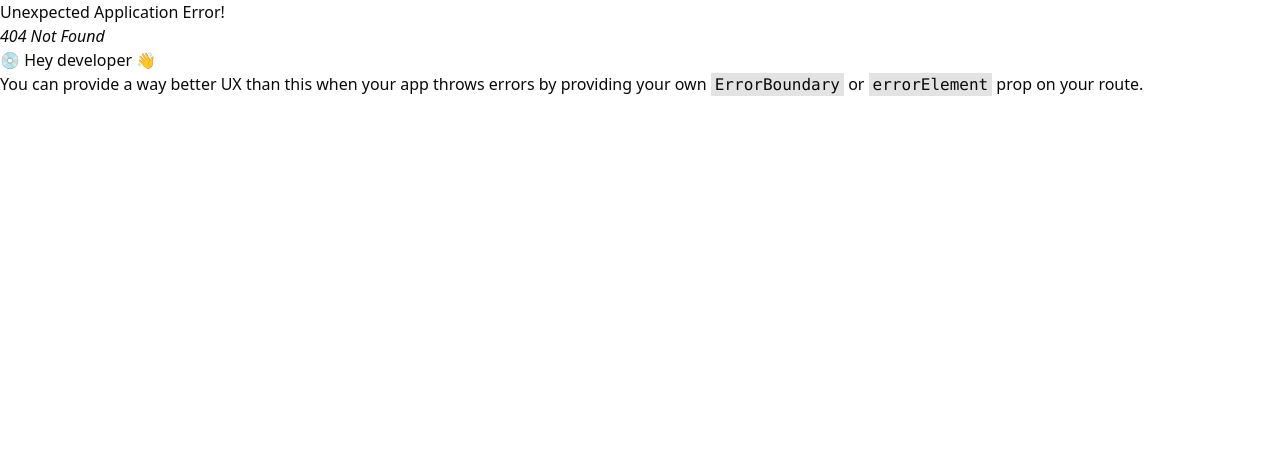
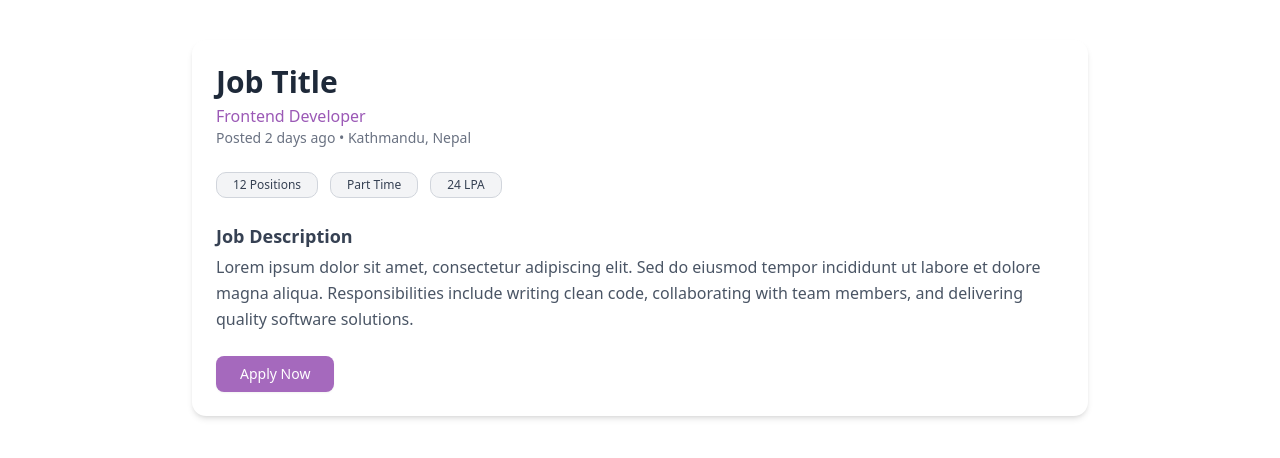
Before and after one commit to Anupama-n/job-portal, a React (Vite) app in the folder frontend/: page /jobs/description/1 in a window 1280 px wide. Before the commit this address had no page. Shown: the top 458 px of the page. Built offline with nearby package versions, Linux system fonts and the light colour scheme.

Commit message:
job description page

```diff
--- a/frontend/src/App.jsx
+++ b/frontend/src/App.jsx
@@ -8,6 +8,7 @@ import Home from './components/home'
 import Jobs from './components/Jobs'
 import Browse from './components/Browse'
 import Profile from './components/Profile'
+import JobDescription from './components/JobDescription'
 
 const appRouter = createBrowserRouter([
   {
@@ -25,6 +26,10 @@ const appRouter = createBrowserRouter([
   {
     path:'/jobs',
     element:<Jobs/>
+  },
+  {
+    path:'/jobs/description/:id',
+    element:<JobDescription/>
   },
   {
     path:'/browse',
--- a/frontend/src/components/Job.jsx
+++ b/frontend/src/components/Job.jsx
@@ -3,8 +3,11 @@ import { Button } from './ui/button';
 import { Bookmark } from 'lucide-react';
 import { Avatar, AvatarImage, AvatarFallback } from './ui/avatar';
 import { Badge } from './ui/badge';
+import { useNavigate } from 'react-router-dom';
 
 const Job = () => {
+  const jobId = "dummyjobid";
+  const navigate = useNavigate();
   return (
     <div className="bg-white p-5 rounded-lg shadow-md hover:shadow-lg transition-all space-y-4 w-full">
       <div className="flex justify-between items-center">
@@ -48,7 +51,7 @@ const Job = () => {
       </div>
 
       <div className="flex gap-2">
-        <Button variant='outline'>Details</Button>
+        <Button variant='outline' onClick={() => navigate(`/jobs/description/${jobId}`)}>Details</Button>
         <Button className="bg-[#A569BD] hover:bg-[#8e44ad] text-white">
   Save For Later
 </Button>
--- /dev/null
+++ b/frontend/src/components/JobDescription.jsx
@@ -0,0 +1,53 @@
+import React from 'react';
+import { Badge } from './ui/badge';
+import { Button } from './ui/button';
+
+const JobDescription = () => {
+    const isApplied = false;
+    const jobRole = "Frontend Developer";
+
+    return (
+        <div className="max-w-4xl mx-auto p-6 bg-white rounded-xl shadow-md my-10 space-y-6">
+            <div>
+                <h1 className="text-3xl font-bold text-gray-800 mb-1">Job Title</h1>
+                <p className="text-md text-[#9B59B6] font-medium">{jobRole}</p>
+                <p className="text-sm text-gray-500">Posted 2 days ago • Kathmandu, Nepal</p>
+            </div>
+
+            <div className="flex flex-wrap gap-3">
+                <Badge className="bg-gray-100 text-gray-700 font-medium py-1 px-4 border border-gray-300 rounded-lg">
+                    12 Positions
+                </Badge>
+                <Badge className="bg-gray-100 text-gray-700 font-medium py-1 px-4 border border-gray-300 rounded-lg">
+                    Part Time
+                </Badge>
+                <Badge className="bg-gray-100 text-gray-700 font-medium py-1 px-4 border border-gray-300 rounded-lg">
+                    24 LPA
+                </Badge>
+            </div>
+
+            <div>
+                <h2 className="text-lg font-semibold text-gray-700 mb-1">Job Description</h2>
+                <p className="text-gray-600 leading-relaxed">
+                    Lorem ipsum dolor sit amet, consectetur adipiscing elit. Sed do eiusmod tempor incididunt ut labore et dolore magna aliqua.
+                    Responsibilities include writing clean code, collaborating with team members, and delivering quality software solutions.
+                </p>
+            </div>
+
+            <div>
+                <Button
+                    className={`px-6 py-2 text-sm ${
+                        isApplied
+                            ? 'bg-gray-600 text-white cursor-not-allowed hover:bg-gray-700'
+                            : 'bg-[#A569BD] hover:bg-[#8e44ad] text-white'
+                    }`}
+                    disabled={isApplied}
+                >
+                    {isApplied ? 'Already Applied' : 'Apply Now'}
+                </Button>
+            </div>
+        </div>
+    );
+};
+
+export default JobDescription;
```
